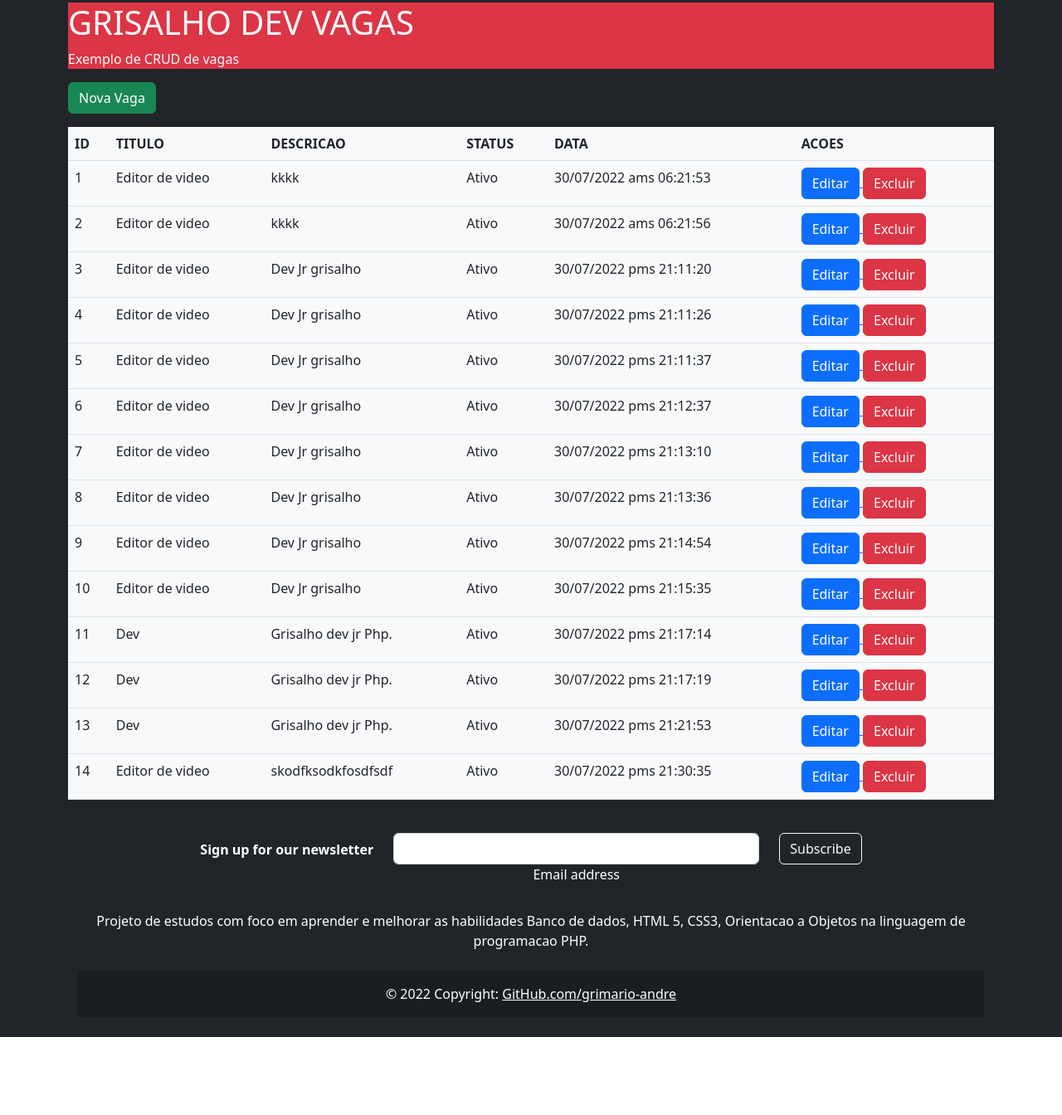
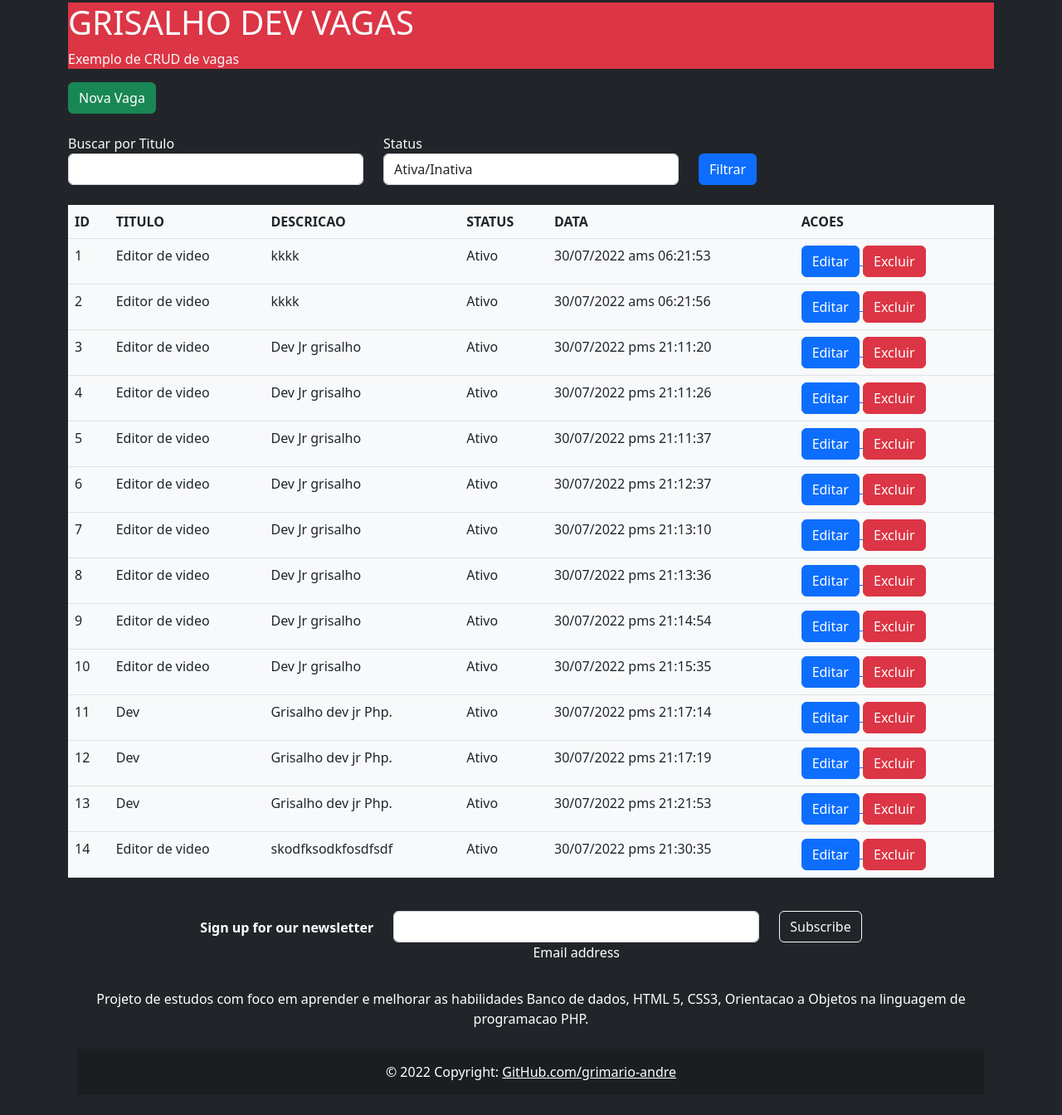
Before and after one commit to grimario-andre/gavagas, a PHP site: page / in a window 1280 px wide. Shown: the part 69-1413 px from the top of the page at 83% size. Before the commit the page ends 1319 px from the top, so only its background shows below. Run offline with PHP 8.4, Linux system fonts and the light colour scheme; data comes from the database, SQL or seed files in the repository.

Commit message:
Twelve Commit
Filter and Search finished.

```diff
--- a/includes/listagem.php
+++ b/includes/listagem.php
@@ -20,17 +20,17 @@
 
     $resultados .= '
             <tr>
-                <td>'. $vaga->id .'</td>
-                <td>'. $vaga->titulo .'</td>
-                <td>'. $vaga->descricao .'</td>
-                <td>'. ($vaga->ativo == 's' ? ' Ativo ' : ' Inativo ') .'</td>
-                <td>'. date('d/m/Y a\s H:i:s', strtotime($vaga->data) ) .'</td>
+                <td>' . $vaga->id . '</td>
+                <td>' . $vaga->titulo . '</td>
+                <td>' . $vaga->descricao . '</td>
+                <td>' . ($vaga->ativo == 's' ? ' Ativo ' : ' Inativo ') . '</td>
+                <td>' . date('d/m/Y a\s H:i:s', strtotime($vaga->data)) . '</td>
                 <td>
-                    <a href="editar.php?id='. $vaga->id .' ">
+                    <a href="editar.php?id=' . $vaga->id . ' ">
                         <button type="button" class="btn btn-primary">Editar</button>
                     </a>
 
-                    <a href="excluir.php?id='. $vaga->id .' ">
+                    <a href="excluir.php?id=' . $vaga->id . ' ">
                         <button type="button" class="btn btn-danger">Excluir</button>
                     </a>
                 </td>
@@ -47,7 +47,7 @@
 
 <main>
     <!-- Exibir msn Cabecalho -->
-    <?=$mensagem?>
+    <?= $mensagem ?>
 
     <!-- Sessao Cadastrar -->
     <section>
@@ -56,6 +56,35 @@
                 Nova Vaga
             </button>
         </a>
+    </section>
+
+    <!-- Busca -->
+    <section class="">
+        <form method="get" class="">
+            <!-- GRID -->
+            <div class="row my-4">
+                <div class="col">
+                    <label for="busca">
+                        Buscar por Titulo
+                    </label>
+                    <input class="form-control" type="text" name="busca" id="busca" value="<?= $busca ?>">
+                </div>
+
+                <! -- Buscar Opcoes -->
+                <div class="col">
+                    <label>Status</label>
+                    <select name="status" id="status" class="form-control">
+                        <option value="">Ativa/Inativa</option>
+                        <option value="s" <?=$filtroStatus == 's' ? 'selected' : '' ?> >Ativa</option>
+                        <option value="n" <?=$filtroStatus == 'n' ? 'selected' : '' ?> >Inativa</option>
+                    </select>
+                </div>
+
+                <div class="col d-flex align-items-end">
+                    <button class="btn btn-primary" type="submit">Filtrar</button>
+                </div>
+            </div>
+        </form>
     </section>
 
     <!-- Tabela Vagas -->
@@ -74,7 +103,7 @@
             </thead>
             <!-- BODY -->
             <tbody>
-                <?=$resultados?>
+                <?= $resultados ?>
             </tbody>
         </table>
     </section>
--- a/index.php
+++ b/index.php
@@ -4,7 +4,26 @@ require_once __DIR__.'/vendor/autoload.php';
 
 use App\Entity\Vaga;
 
-$vagas = Vaga::getVagas();
+//BUSCA
+$busca = filter_input(INPUT_GET, 'busca', FILTER_SANITIZE_STRING);
+
+//FILTRO STATUS
+$filtroStatus = filter_input(INPUT_GET, 'status', FILTER_SANITIZE_FULL_SPECIAL_CHARS);
+$filtroStatus = in_array($filtroStatus,['s','n']) ? $filtroStatus : '';
+
+//CODICOES SQL
+$condicoes = [
+    strlen($busca) ? 'titulo LIKE "%'. str_replace('','%', $busca) .'%"' : null,
+    strlen($filtroStatus) ? 'ativo = "'. $filtroStatus .'"' : null
+];
+
+//REMOVE POSICOES VAZIAS
+$condicoes = array_filter($condicoes);
+
+//CLAUSULA WHERE
+$where = implode(' AND ', $condicoes);
+
+$vagas = Vaga::getVagas($where);
 
 require_once __DIR__.'/includes/header.php';
 require_once __DIR__.'/includes/listagem.php';
```
Lines whose indentation alone changed are shown as unchanged.
